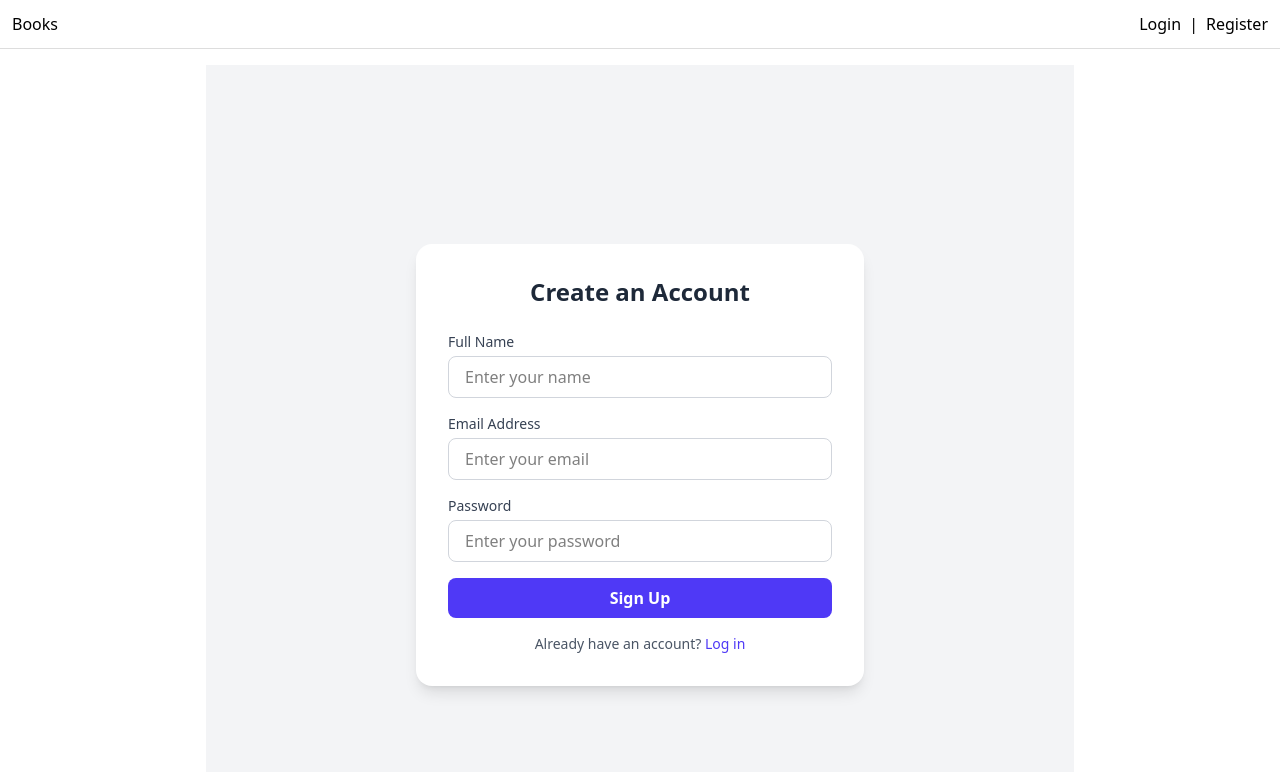
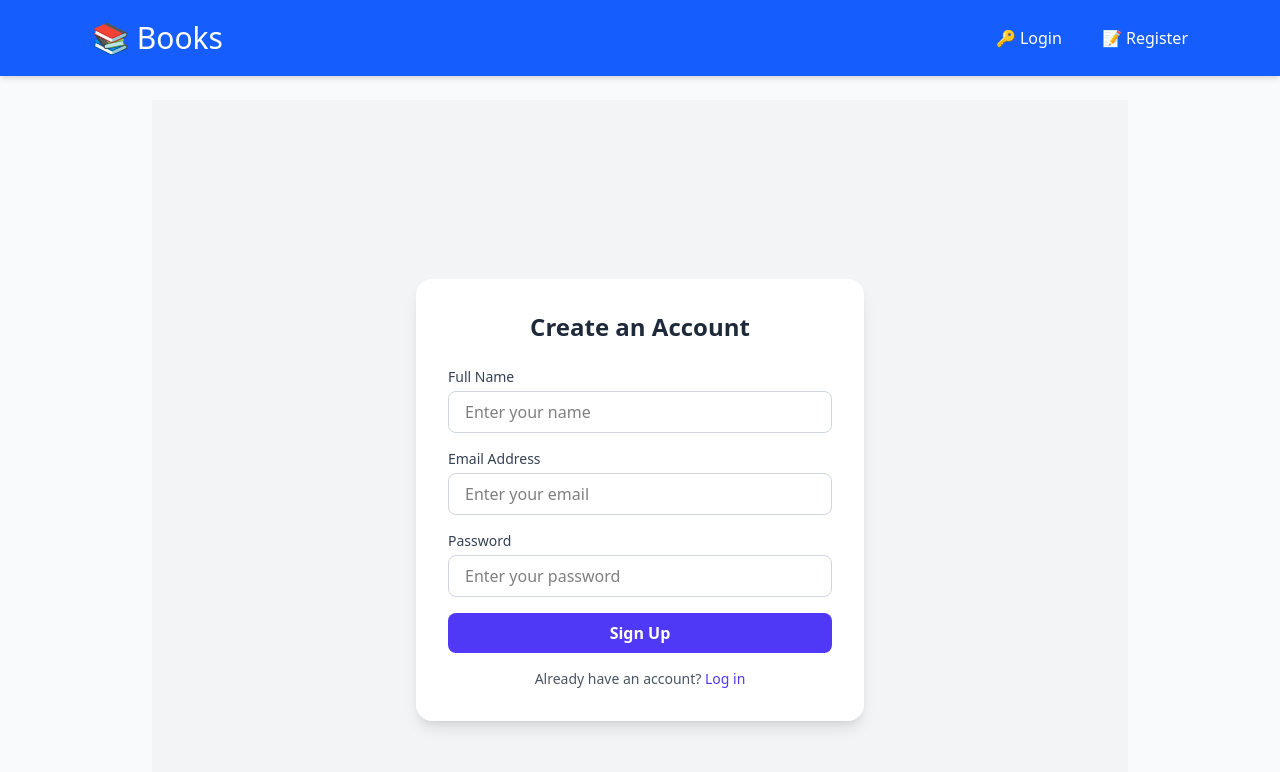
Before and after one commit to savidhps/bookFrontend, a React (Vite) app: page /register in a window 1280 px wide. Shown: the top 772 px of the page. Built offline with nearby package versions, Linux system fonts and the light colour scheme; no server answers.

Commit message:
mostly completed

```diff
--- a/src/App.jsx
+++ b/src/App.jsx
@@ -16,22 +16,56 @@ const ProtectedRoute = ({ children }) => {
 const Navbar = () => {
   const navigate = useNavigate()
   const authed = isAuthed()
+
   return (
-    <nav style={{ display: 'flex', gap: 12, padding: 12, borderBottom: '1px solid #ddd' }}>
-      <Link to="/">Books</Link>
-      {authed && <Link to="/add">Add Book</Link>}
-      <div style={{ marginLeft: 'auto' }}>
+    <nav className="bg-blue-600 text-white shadow-md">
+      <div className="max-w-6xl mx-auto flex items-center justify-between px-4 py-3">
+        <div className="flex gap-4">
+          <Link
+            to="/"
+            className="hover:bg-blue-500 px-3 py-2 rounded-md transition text-3xl"
+          >
+            📚 Books
+          </Link>
+          {authed && (
+            <Link
+              to="/add"
+              className="hover:bg-blue-500 px-3 py-2 rounded-md transition text-l mt-2 border border-white"
+            >
+              ➕ Add Book
+            </Link>
+          )}
+        </div>
+
+        <div className="flex items-center gap-4">
           {authed ? (
-          <button onClick={() => { localStorage.removeItem('token'); localStorage.removeItem('user'); navigate('/'); }}>
+            <button
+              onClick={() => {
+                localStorage.removeItem('token')
+                localStorage.removeItem('user')
+                navigate('/')
+              }}
+              className="bg-blue-500 hover:bg-white hover:text-blue-600 px-3 py-2 border-2 border-white rounded-md transition "
+            >
                Logout
             </button>
           ) : (
             <>
-            <Link to="/login">Login</Link>
-            <span style={{ margin: '0 8px' }}>|</span>
-            <Link to="/register">Register</Link>
+              <Link
+                to="/login"
+                className="hover:bg-blue-500 px-3 py-2 rounded-md transition"
+              >
+                🔑 Login
+              </Link>
+              <Link
+                to="/register"
+                className="hover:bg-blue-500 px-3 py-2 rounded-md transition"
+              >
+                📝 Register
+              </Link>
             </>
           )}
+        </div>
       </div>
     </nav>
   )
@@ -39,15 +73,22 @@ const Navbar = () => {
 
 export default function App() {
   return (
-    <div>
+    <div className="min-h-screen bg-gray-50">
       <Navbar />
-      <div style={{ padding: 16, maxWidth: 900, margin: '0 auto' }}>
+      <div className="max-w-5xl mx-auto p-6">
         <Routes>
           <Route path="/" element={<BookList />} />
           <Route path="/login" element={<Login />} />
           <Route path="/register" element={<Register />} />
           <Route path="/books/:id" element={<BookDetails />} />
-          <Route path="/add" element={<ProtectedRoute><AddBook /></ProtectedRoute>} />
+          <Route
+            path="/add"
+            element={
+              <ProtectedRoute>
+                <AddBook />
+              </ProtectedRoute>
+            }
+          />
         </Routes>
       </div>
     </div>
```
Lines whose indentation alone changed are shown as unchanged.
